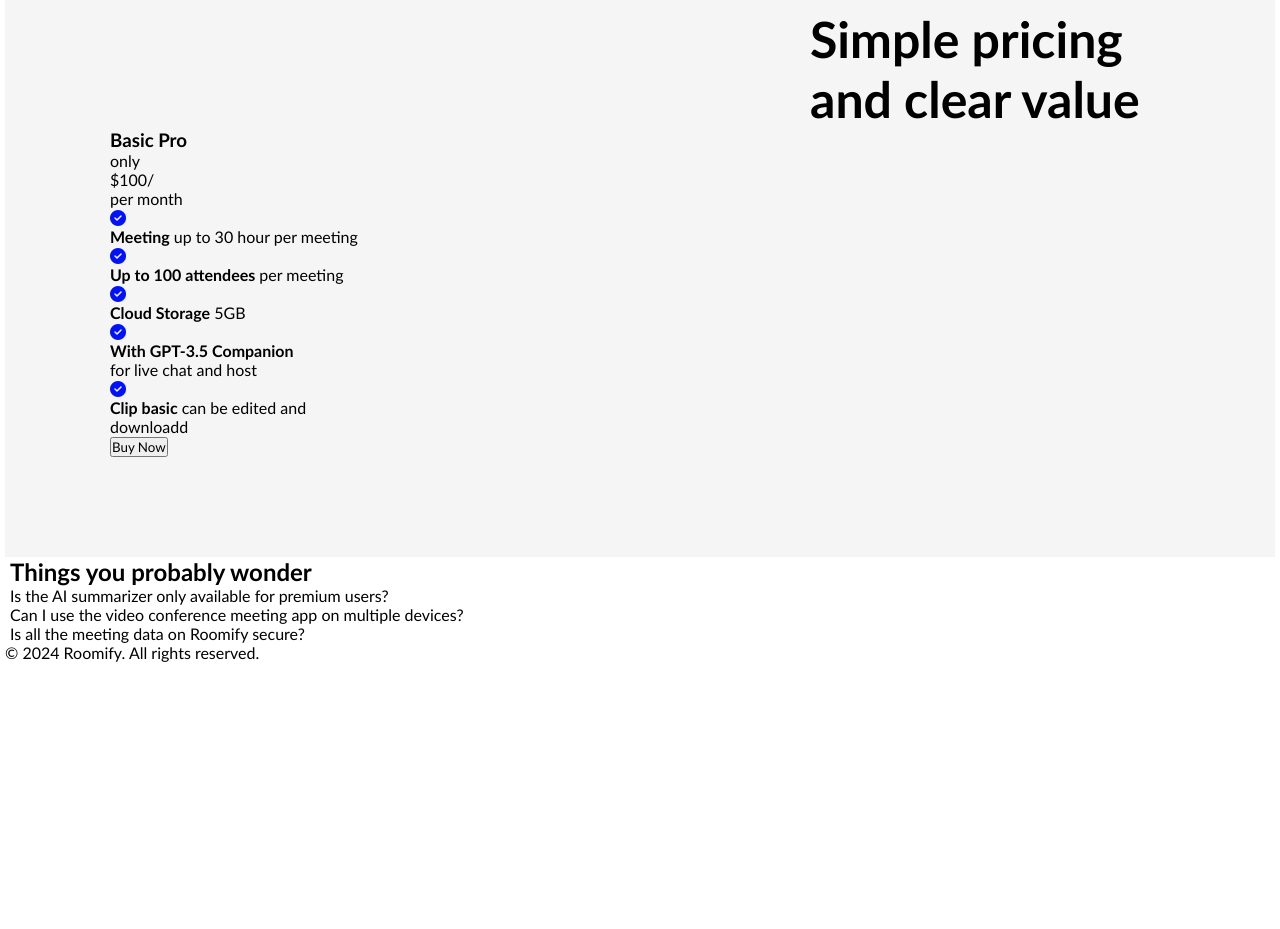
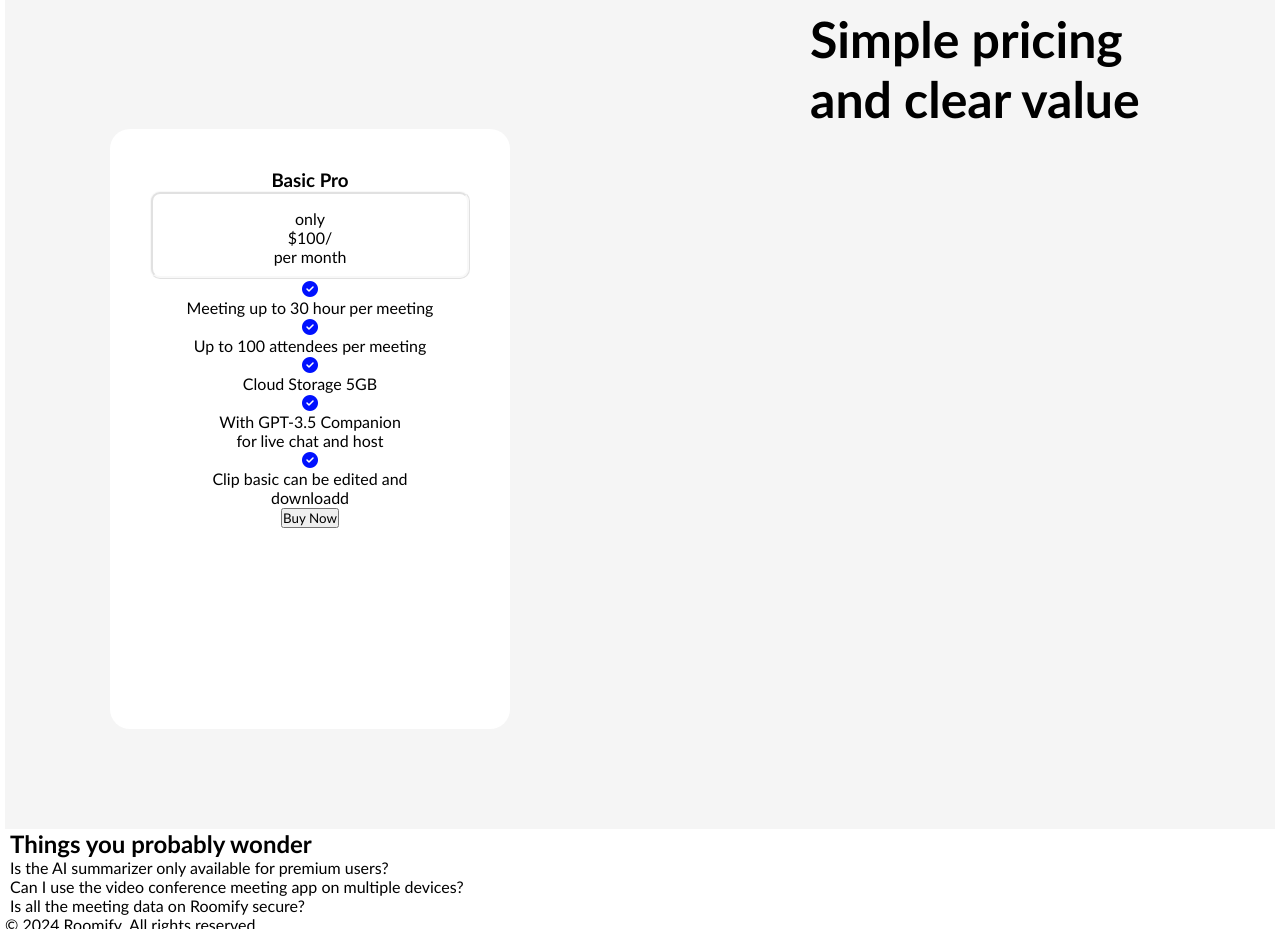
Before and after one commit to Roni-js/Roomify-Frontend-design, a plain HTML site: page index.html in a window 1280 px wide. Shown: the part 4240-5169 px from the top of the page. Before the commit the page ends 4902 px from the top, so only its background shows below. Drawn offline with Linux system fonts and the light colour scheme.

Commit message:
Update style.css

```diff
--- a/style.css
+++ b/style.css
@@ -324,8 +324,30 @@ margin-left: 700px;
   color: black;
 }
 .bold-text{
- font-weight: 900;
+ font-weight: 500;
 }
-.first-venifits{
-
+.basic-plan{
+ background-color: white;
+ width: 400px;
+ height: 600px ;
+ align-items: center;
+ justify-content: center;
+ text-align: center;
+ padding: 40px;
+ border-radius: 20px;
 }
+.first-plan-cost{
+  border-color: var(--third-color);
+  border-radius: 10px;
+  padding-left: 200px;
+  padding: 10px;
+  border-style: ridge;
+}
+.first-plan-text{
+  margin-top: 5px;
+  font-weight: 300;
+}
+.h-dollar{
+  font-size: 25px;
+  color: var(--secoundary-color);
+}
```
